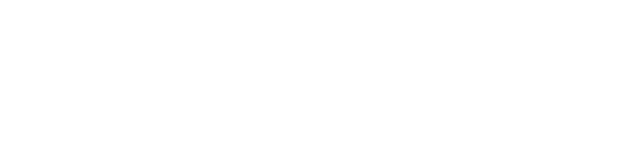
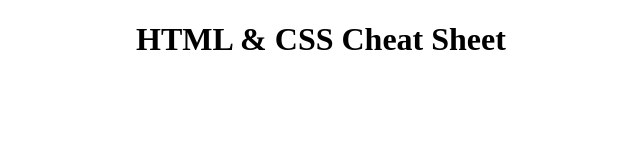
Before and after one commit to nanashi95/Cheat-Sheet, a plain HTML site: page index.html in a window 1280 px wide. Shown: the whole page, without its empty margins (319-959 px from the left). Drawn offline with Linux system fonts and the light colour scheme.

Commit message:
add page title

```diff
--- a/index.html
+++ b/index.html
@@ -1,9 +1,12 @@
 <!DOCTYPE html>
 <html lang="en">
     <head>
-        <link href="./resources/css/styles.css" rel="stylsheet">
+        <link href="./resources/css/styles.css" rel="stylesheet">
         <title>The ultimate HTML&CSS cheatsheet</title>
     </head>
 
+    <body>
+        <h1>HTML & CSS Cheat Sheet</h1>
+    </body>
 
 </html>
--- a/resources/css/styles.css
+++ b/resources/css/styles.css
@@ -0,0 +1,4 @@
+
+h1 {
+    text-align: center;
+}
```
